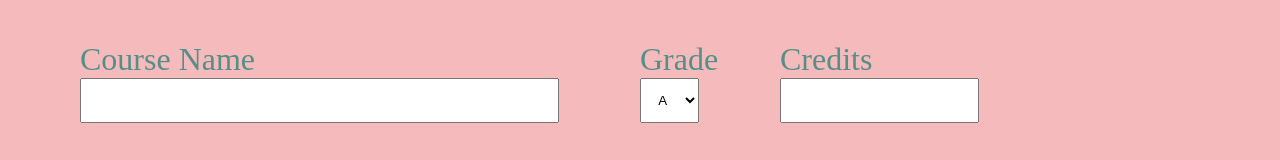
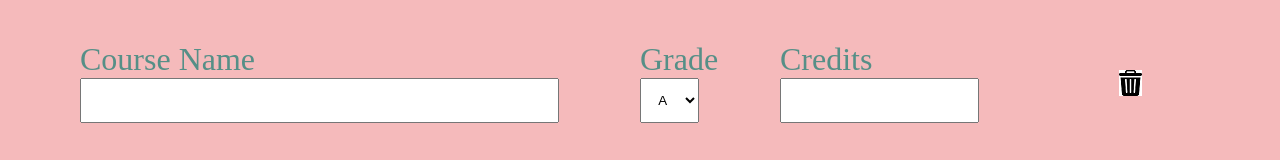
Before and after one commit to timothy123-star/CGPA-CALCULATOR, a website: page index.html in a window 1280 px wide. Shown: the part 342-502 px from the top of the page. Drawn offline with Linux system fonts and the light colour scheme; the site is published under a folder, as on GitHub Pages, so addresses that start at the root find nothing.

Commit message:
minor change

```diff
--- a/index.html
+++ b/index.html
@@ -42,7 +42,10 @@
 
             <div class="delete--field">
               <a class="SN--0" href="#" title="delete icons"
-                ><img class="SN--0" src="/images/delete--icon.png" alt=""
+                ><img
+                  class="SN--0"
+                  src="images/delete--icon.png"
+                  alt="delete--icon"
               /></a>
             </div>
           </div>
```
